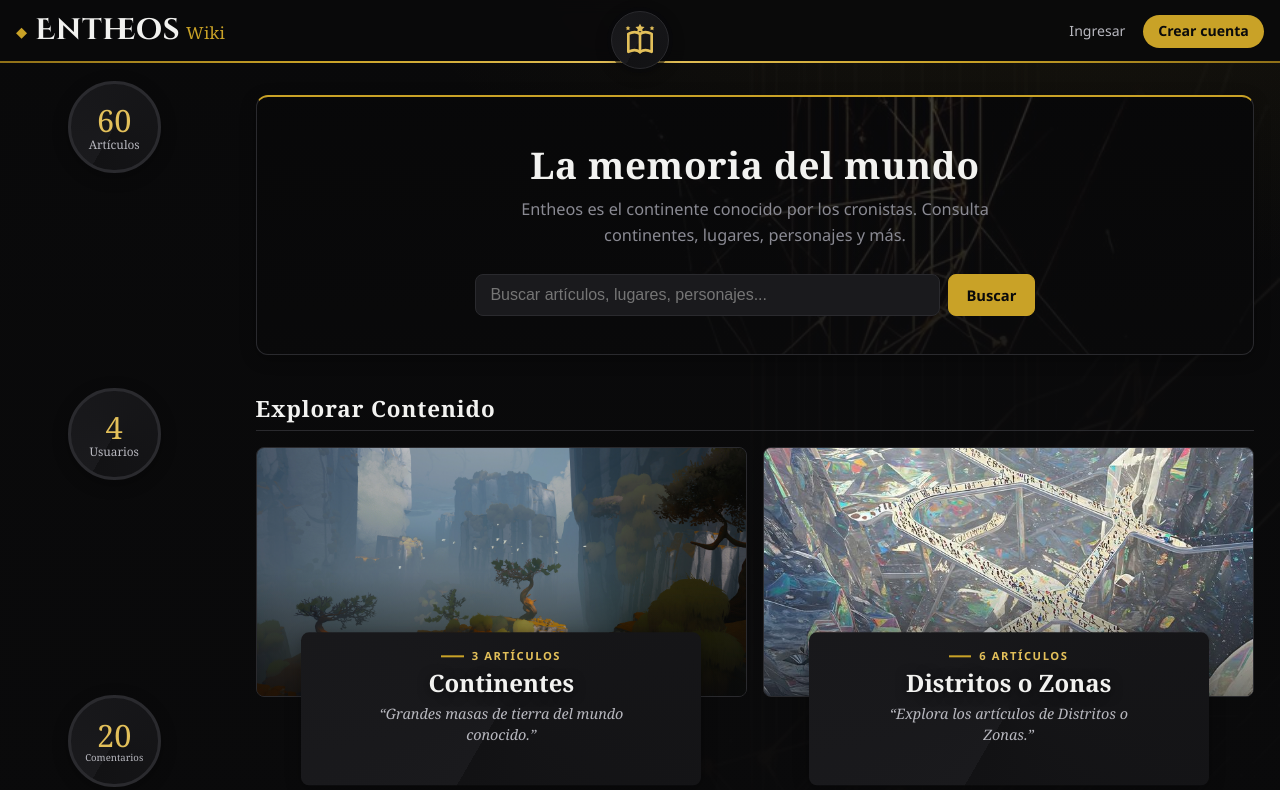
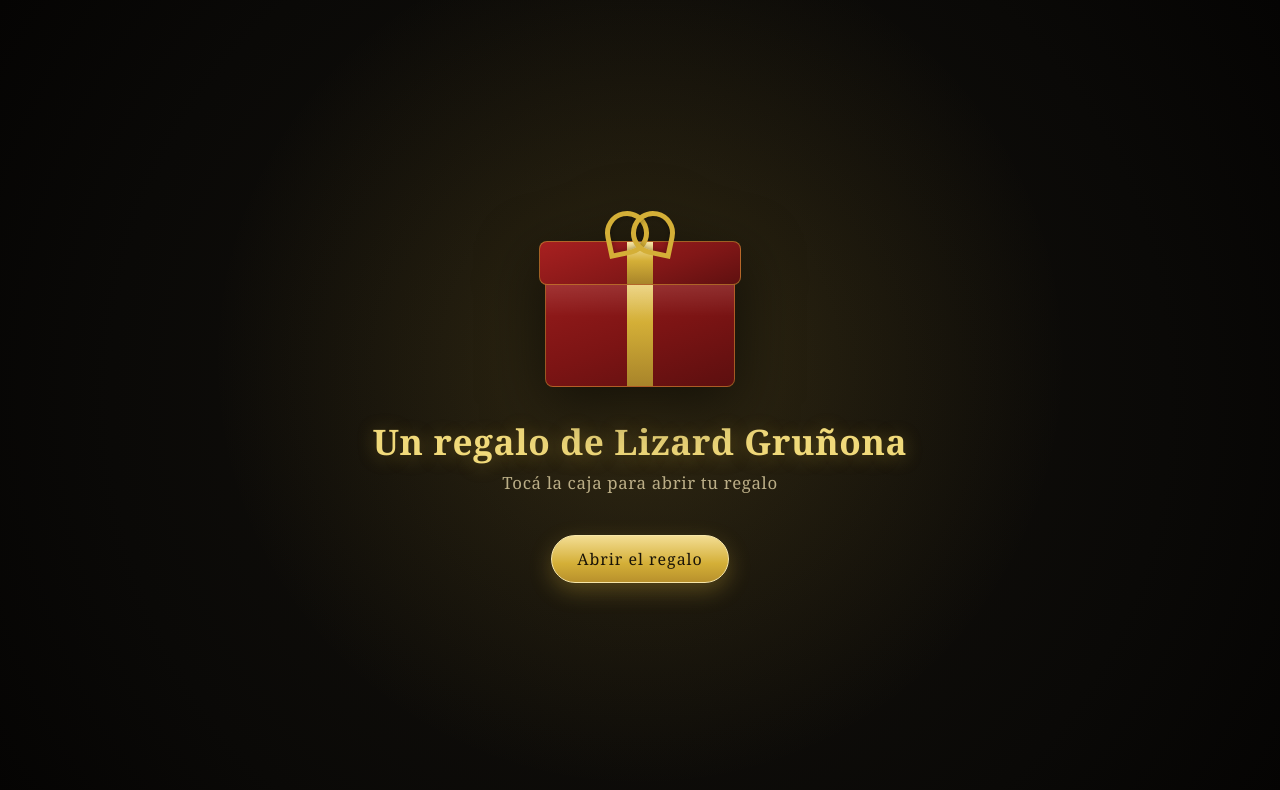
Before and after one commit to KendryMAX/regalo-de-lizard-grunona, a plain HTML site: page index.html in a window 1280 px wide. Shown: the top 790 px of the page. Drawn offline with Linux system fonts and the light colour scheme.

Commit message:
Intro de caja de regalo con confeti en la portada

```diff
--- /dev/null
+++ b/estilos/intro-regalo.css
@@ -0,0 +1,225 @@
+/*!
+ * Intro de "caja de regalo" para la wiki de Entheos.
+ * Capa a pantalla completa sobre el sitio: al abrir la caja sale confeti
+ * y se revela la wiki. Usa la misma paleta oscura/dorada del proyecto.
+ */
+
+.con-intro {
+  overflow: hidden;
+}
+
+#intro-regalo {
+  position: fixed;
+  inset: 0;
+  z-index: 9999;
+  display: grid;
+  place-items: center;
+  background:
+    radial-gradient(circle at 50% 45%, rgba(212, 175, 55, 0.16), transparent 55%),
+    radial-gradient(circle at 50% 50%, #14110c 0%, #0a0907 70%, #050403 100%);
+  transition: opacity 0.6s ease;
+}
+
+#intro-regalo[hidden] {
+  display: none;
+}
+
+#intro-regalo.fuera {
+  opacity: 0;
+  pointer-events: none;
+}
+
+#intro-confeti {
+  position: absolute;
+  inset: 0;
+  width: 100%;
+  height: 100%;
+  pointer-events: none;
+}
+
+.intro-centro {
+  position: relative;
+  z-index: 2;
+  display: flex;
+  flex-direction: column;
+  align-items: center;
+  gap: 2rem;
+  padding: 2rem;
+  text-align: center;
+}
+
+.intro-caja {
+  position: relative;
+  width: 190px;
+  height: 170px;
+  cursor: pointer;
+  filter: drop-shadow(0 18px 30px rgba(0, 0, 0, 0.6));
+  transition: transform 0.25s ease;
+}
+
+.intro-caja:hover {
+  transform: translateY(-6px) scale(1.03);
+}
+
+.intro-caja-cuerpo {
+  position: absolute;
+  bottom: 0;
+  left: 0;
+  right: 0;
+  height: 118px;
+  border-radius: 8px;
+  background: linear-gradient(160deg, #9b1c1c 0%, #7c1414 55%, #5c0f0f 100%);
+  border: 1px solid rgba(212, 175, 55, 0.45);
+  overflow: hidden;
+}
+
+.intro-caja-cuerpo::before {
+  /* Liston vertical dorado */
+  content: '';
+  position: absolute;
+  top: 0;
+  bottom: 0;
+  left: 50%;
+  width: 26px;
+  transform: translateX(-50%);
+  background: linear-gradient(180deg, #f3dd93, #d4af37 45%, #a8842a);
+}
+
+.intro-caja-cuerpo::after {
+  /* Brillo suave de la tapa */
+  content: '';
+  position: absolute;
+  inset: 0;
+  background: linear-gradient(180deg, rgba(255, 255, 255, 0.16), transparent 40%);
+}
+
+.intro-caja-tapa {
+  position: absolute;
+  top: 24px;
+  left: -6px;
+  right: -6px;
+  height: 44px;
+  border-radius: 8px;
+  background: linear-gradient(160deg, #a82020 0%, #821717 60%, #5f1010 100%);
+  border: 1px solid rgba(212, 175, 55, 0.5);
+  transform-origin: 100% 100%;
+  transition: transform 0.5s cubic-bezier(0.34, 1.56, 0.64, 1), opacity 0.5s ease;
+  z-index: 3;
+}
+
+.intro-caja-tapa::before {
+  content: '';
+  position: absolute;
+  top: 0;
+  bottom: 0;
+  left: 50%;
+  width: 26px;
+  transform: translateX(-50%);
+  background: linear-gradient(180deg, #f7e6a8, #d4af37 45%, #a8842a);
+}
+
+.intro-caja-lazo {
+  position: absolute;
+  top: -6px;
+  left: 50%;
+  transform: translateX(-50%);
+  width: 74px;
+  height: 40px;
+  z-index: 4;
+  transition: transform 0.5s ease, opacity 0.5s ease;
+}
+
+.intro-caja-lazo::before,
+.intro-caja-lazo::after {
+  content: '';
+  position: absolute;
+  top: 0;
+  width: 34px;
+  height: 34px;
+  border: 5px solid #d4af37;
+  border-radius: 50% 50% 50% 0;
+  box-shadow: inset 0 0 6px rgba(0, 0, 0, 0.35);
+}
+
+.intro-caja-lazo::before {
+  left: 2px;
+  transform: rotate(-12deg);
+}
+
+.intro-caja-lazo::after {
+  right: 2px;
+  transform: rotate(12deg) scaleX(-1);
+}
+
+/* Cuando la caja explota */
+.intro-caja.explotada .intro-caja-tapa {
+  transform: translate(-40px, -170px) rotate(-38deg);
+  opacity: 0;
+}
+
+.intro-caja.explotada .intro-caja-lazo {
+  transform: translate(-30px, -180px) rotate(-50deg);
+  opacity: 0;
+}
+
+.intro-caja.explotada {
+  animation: intro-latido 0.5s ease;
+}
+
+@keyframes intro-latido {
+  0% { transform: scale(1); }
+  40% { transform: scale(1.12); }
+  100% { transform: scale(1); }
+}
+
+.intro-texto {
+  font-family: var(--serif, Georgia, serif);
+  color: #e9d9a8;
+  letter-spacing: 0.04em;
+}
+
+.intro-titulo {
+  margin: 0 0 0.4rem;
+  font-size: clamp(1.4rem, 4vw, 2.2rem);
+  color: #f0d97a;
+  text-shadow: 0 2px 18px rgba(212, 175, 55, 0.35);
+}
+
+.intro-bajada {
+  margin: 0;
+  font-size: clamp(0.9rem, 2.4vw, 1.05rem);
+  color: #cbbd93;
+  opacity: 0.9;
+}
+
+.intro-boton {
+  margin-top: 0.4rem;
+  padding: 0.75rem 1.6rem;
+  font-family: var(--serif, Georgia, serif);
+  font-size: 1rem;
+  letter-spacing: 0.06em;
+  color: #1a1408;
+  background: linear-gradient(180deg, #f3dd93, #d4af37 60%, #b8912c);
+  border: 1px solid #f7e6a8;
+  border-radius: 999px;
+  cursor: pointer;
+  box-shadow: 0 8px 22px rgba(212, 175, 55, 0.3);
+  transition: transform 0.2s ease, box-shadow 0.2s ease;
+}
+
+.intro-boton:hover,
+.intro-boton:focus-visible {
+  transform: translateY(-2px);
+  box-shadow: 0 12px 28px rgba(212, 175, 55, 0.45);
+  outline: none;
+}
+
+@media (prefers-reduced-motion: reduce) {
+  .intro-caja,
+  .intro-caja-tapa,
+  .intro-caja-lazo,
+  .intro-boton {
+    transition: none;
+    animation: none;
+  }
+}
--- a/index.html
+++ b/index.html
@@ -6,9 +6,26 @@
   <title>Entheos Wiki · Entheos Wiki</title>
   <meta name="description" content="Wiki de consulta sobre el mundo de Entheos: continentes, lugares, personajes y objetos.">
   <link rel="stylesheet" href="estilos/estilos.css">
+  <link rel="stylesheet" href="estilos/intro-regalo.css">
   <link rel="icon" href="imagenes/icono.svg" type="image/svg+xml">
 </head>
-<body class="">
+<body class="con-intro">
+
+<div id="intro-regalo" role="dialog" aria-label="Regalo de Lizard Gruñona">
+  <canvas id="intro-confeti" aria-hidden="true"></canvas>
+  <div class="intro-centro">
+    <div class="intro-caja" id="intro-caja" role="button" tabindex="0" aria-label="Abrir el regalo">
+      <div class="intro-caja-lazo" aria-hidden="true"></div>
+      <div class="intro-caja-tapa" aria-hidden="true"></div>
+      <div class="intro-caja-cuerpo" aria-hidden="true"></div>
+    </div>
+    <div class="intro-texto">
+      <h1 class="intro-titulo">Un regalo de Lizard Gruñona</h1>
+      <p class="intro-bajada">Tocá la caja para abrir tu regalo</p>
+    </div>
+    <button class="intro-boton" id="intro-boton" type="button">Abrir el regalo</button>
+  </div>
+</div>
 
 <a class="saltar" href="#contenido-principal">Saltar al contenido</a>
 
@@ -264,5 +281,6 @@
 </footer>
 
 <script src="scripts/aplicacion.js"></script>
+<script src="scripts/intro-regalo.js"></script>
 </body>
 </html>
--- /dev/null
+++ b/scripts/intro-regalo.js
@@ -0,0 +1,135 @@
+'use strict';
+
+/**
+ * Intro de "caja de regalo" para la wiki de Entheos.
+ *
+ * Muestra una caja de regalo cerrada sobre el sitio; al hacer clic (o sola
+ * tras unos segundos) la tapa salta, sale confeti y se revela la wiki.
+ *
+ * Sin dependencias: el confeti se dibuja en un <canvas> propio.
+ */
+
+(function () {
+  const capa = document.getElementById('intro-regalo');
+  if (!capa) return;
+
+  const caja = document.getElementById('intro-caja');
+  const boton = document.getElementById('intro-boton');
+  const lona = document.getElementById('intro-confeti');
+  const contexto = lona.getContext('2d');
+
+  const ROJO = ['#d4af37', '#f0d97a', '#8a1c1c', '#c0392b', '#f5f0e6', '#b8860b'];
+  let abierto = false;
+  let particulas = [];
+  let animacion = null;
+  let temporizador = null;
+
+  function ajustarLona() {
+    const escala = window.devicePixelRatio || 1;
+    lona.width = window.innerWidth * escala;
+    lona.height = window.innerHeight * escala;
+    lona.style.width = window.innerWidth + 'px';
+    lona.style.height = window.innerHeight + 'px';
+    contexto.setTransform(escala, 0, 0, escala, 0, 0);
+  }
+
+  function crearParticula(desdeSombra) {
+    const ancho = window.innerWidth;
+    const alto = window.innerHeight;
+    const color = ROJO[Math.floor(Math.random() * ROJO.length)];
+    const esCinta = Math.random() < 0.35;
+
+    return {
+      x: desdeSombra ? ancho / 2 + (Math.random() - 0.5) * 140 : Math.random() * ancho,
+      y: desdeSombra ? alto * 0.45 + (Math.random() - 0.5) * 60 : -20 - Math.random() * alto * 0.4,
+      vx: (Math.random() - 0.5) * (desdeSombra ? 9 : 3),
+      vy: desdeSombra ? -6 - Math.random() * 7 : 2 + Math.random() * 3,
+      ancho: 5 + Math.random() * 7,
+      alto: esCinta ? 4 + Math.random() * 5 : 8 + Math.random() * 10,
+      color,
+      giro: Math.random() * Math.PI * 2,
+      velGiro: (Math.random() - 0.5) * 0.3,
+      cinta: esCinta,
+      vida: 1,
+      caida: 0.06 + Math.random() * 0.06,
+    };
+  }
+
+  function dibujar() {
+    const ancho = window.innerWidth;
+    const alto = window.innerHeight;
+    contexto.clearRect(0, 0, ancho, alto);
+
+    for (const p of particulas) {
+      p.x += p.vx;
+      p.y += p.vy;
+      p.vy += p.caida;
+      p.vx *= 0.995;
+      p.giro += p.velGiro;
+      if (p.y > alto + 40) p.vida = 0;
+
+      if (p.vida <= 0) continue;
+
+      contexto.save();
+      contexto.translate(p.x, p.y);
+      contexto.rotate(p.giro);
+      contexto.fillStyle = p.color;
+      if (p.cinta) {
+        contexto.fillRect(-p.ancho / 2, -p.alto / 4, p.ancho, p.alto / 2);
+      } else {
+        contexto.fillRect(-p.ancho / 2, -p.alto / 2, p.ancho, p.alto);
+      }
+      contexto.restore();
+    }
+
+    particulas = particulas.filter((p) => p.vida > 0);
+
+    if (particulas.length > 0) {
+      animacion = requestAnimationFrame(dibujar);
+    } else {
+      contexto.clearRect(0, 0, ancho, alto);
+      animacion = null;
+    }
+  }
+
+  function lanzarConfeti() {
+    ajustarLona();
+    for (let i = 0; i < 220; i += 1) {
+      particulas.push(crearParticula(true));
+    }
+    if (!animacion) animacion = requestAnimationFrame(dibujar);
+  }
+
+  function abrir() {
+    if (abierto) return;
+    abierto = true;
+
+    clearTimeout(temporizador);
+    capa.classList.add('abierta');
+    caja.classList.add('explotada');
+    lanzarConfeti();
+
+    // Después de la explosión, la intro se desvanece y libera el sitio.
+    setTimeout(() => {
+      capa.classList.add('fuera');
+      setTimeout(() => {
+        capa.setAttribute('hidden', '');
+        document.body.classList.remove('con-intro');
+      }, 700);
+    }, 1100);
+  }
+
+  boton.addEventListener('click', abrir);
+  caja.addEventListener('click', abrir);
+  capa.addEventListener('click', abrir);
+  document.addEventListener('keydown', (e) => {
+    if (e.key === 'Enter' || e.key === ' ') abrir();
+  });
+
+  window.addEventListener('resize', () => {
+    if (abierto && animacion) ajustarLona();
+  });
+
+  // Si el visitante no hace nada, la caja se abre sola a los 6 segundos.
+  temporizador = setTimeout(abrir, 6000);
+})();
```
